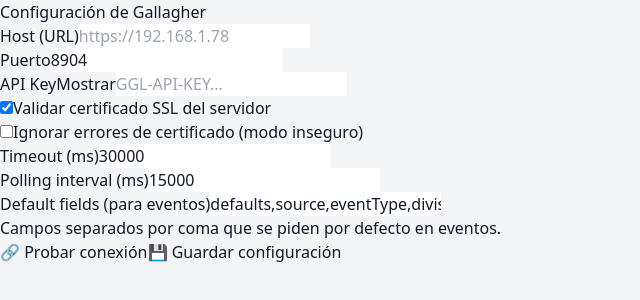
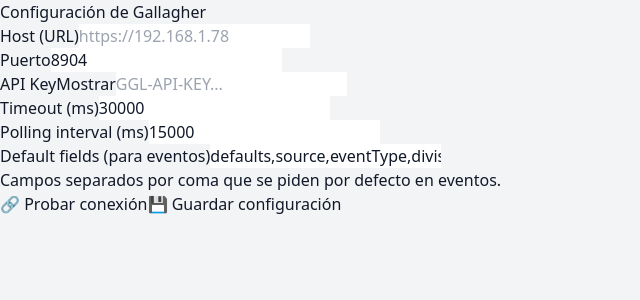
Before and after one commit to DEmpirical/gallagher-monitor, a React (Vite) app in the folder frontend/: page / in a window 1280 px wide. Shown: the top 300 px of the page, without its empty margins (0-640 px from the left). Built offline with nearby package versions, Linux system fonts and the light colour scheme; no server answers.

Commit message:
Simplify: remove SSL checkboxes from UI; config/test uses backend .env TLS settings

```diff
--- a/frontend/src/pages/ConfigPage.tsx
+++ b/frontend/src/pages/ConfigPage.tsx
@@ -5,8 +5,6 @@
 interface Config {
   host: string;
   port: number;
-  strictSsl: boolean;
-  ignoreSsl: boolean;
   timeout: number;
   pollInterval: number;
   defaultFields: string;
@@ -15,9 +13,7 @@
 const ConfigPage = ({ onSaved }: { onSaved: () => void }) => {
   const [config, setConfig] = useState<Config>({
     host: '',
-    port: 8904, // puerto por defecto Gallagher
-    strictSsl: true,
-    ignoreSsl: false,
+    port: 8904,
     timeout: 30000,
     pollInterval: 15000,
     defaultFields: 'defaults,source,eventType,division,cardholder,priority,occurrences',
@@ -39,8 +35,6 @@
           setConfig({
             host: data.gallagher.host,
             port: data.gallagher.port,
-            strictSsl: data.gallagher.strictSsl,
-            ignoreSsl: data.gallagher.ignoreSsl || false,
             timeout: data.gallagher.timeout,
             pollInterval: data.gallagher.pollInterval,
             defaultFields: data.gallagher.defaultFields,
@@ -55,10 +49,10 @@
   }, []);
 
   const handleChange = (e: React.ChangeEvent<HTMLInputElement | HTMLSelectElement>) => {
-    const { name, value, type, checked } = e.target;
+    const { name, value } = e.target;
     setConfig(prev => ({
       ...prev,
-      [name]: type === 'checkbox' ? checked : (value === '' ? '' : Number(value) || value),
+      [name]: value === '' ? '' : Number(value) || value,
     }));
     setError(null);
     setMessage(null);
@@ -78,7 +72,6 @@
         host: config.host,
         port: config.port,
         apiKey: payloadApiKey,
-        ignoreSsl: config.ignoreSsl,
       };
       const res = await axios.post('/api/config/test', payload, {
         headers: { 'X-Internal-Token': import.meta.env.VITE_INTERNAL_TOKEN },
@@ -113,8 +106,6 @@
         gallagher: {
           host: config.host,
           port: Number(config.port),
-          strictSsl: config.strictSsl,
-          ignoreSsl: config.ignoreSsl,
           timeout: Number(config.timeout),
           pollInterval: Number(config.pollInterval),
           defaultFields: config.defaultFields,
@@ -194,28 +185,6 @@
             />
           </div>
 
-          <div className="flex items-center gap-2">
-            <input
-              type="checkbox"
-              name="strictSsl"
-              checked={config.strictSsl}
-              onChange={handleChange}
-              className="rounded border-gray-300"
-            />
-            <label className="text-sm font-medium text-gray-700">Validar certificado SSL del servidor</label>
-          </div>
-
-          <div className="flex items-center gap-2">
-            <input
-              type="checkbox"
-              name="ignoreSsl"
-              checked={config.ignoreSsl}
-              onChange={handleChange}
-              className="rounded border-gray-300"
-            />
-            <label className="text-sm font-medium text-gray-700">Ignorar errores de certificado (modo inseguro)</label>
-          </div>
-
           <div className="grid grid-cols-2 gap-4">
             <div>
               <label className="block text-sm font-medium text-gray-700">Timeout (ms)</label>
--- a/frontend/src/types/index.ts
+++ b/frontend/src/types/index.ts
@@ -52,8 +52,6 @@
 export interface Config {
   host: string;
   port: number;
-  strictSsl: boolean;
-  ignoreSsl: boolean;
   timeout: number;
   pollInterval: number;
   defaultFields: string;
```
Also changed, not shown: 1 other file (tests, documents, lock files or other folders).
